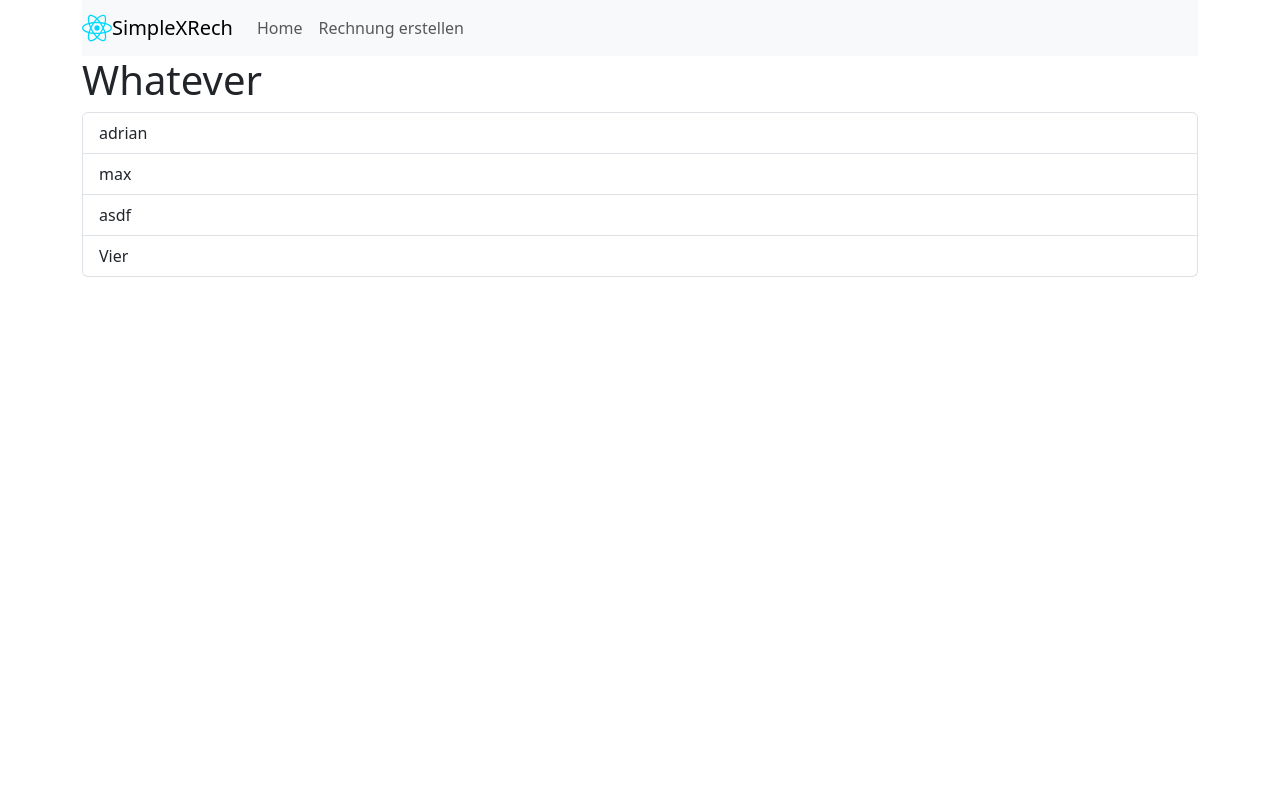
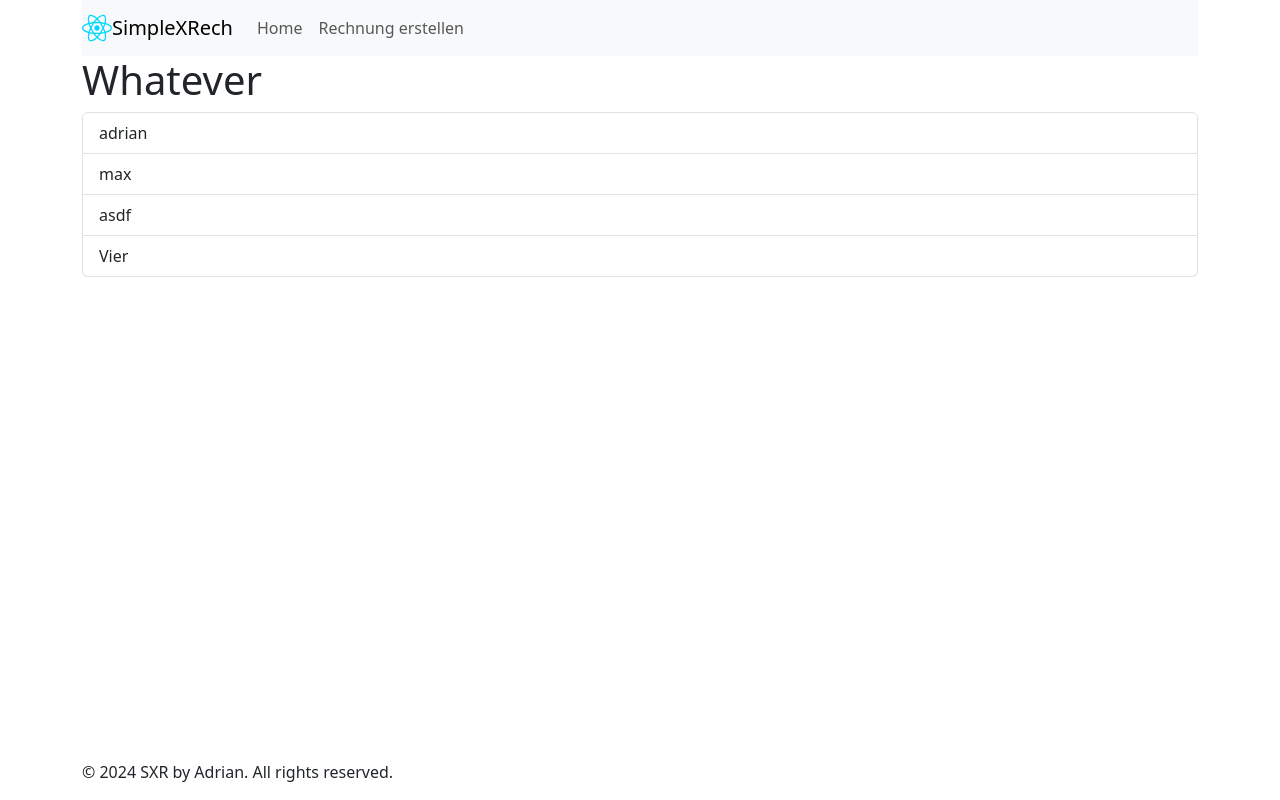
Before and after one commit to adrian1703/sxr-frontend, a React (Vite) app: page / in a window 1280 px wide. Built offline with nearby package versions, Linux system fonts and the light colour scheme.

Commit message:
Added a simple site fooder

```diff
--- a/src/App.tsx
+++ b/src/App.tsx
@@ -1,5 +1,6 @@
 import ListGroup from "./components/ListGroup.tsx";
 import SiteHeader from "./components/SiteHeader.tsx";
+import SiteFooter from "./components/SiteFooter.tsx";
 
 
 function App() {
@@ -10,10 +11,14 @@ function App() {
         'Vier'
     ]
     return (
-        <div className="container">
+        <div className="container d-flex flex-column min-vh-100">
             <SiteHeader/>
-            <ListGroup heading={"Whatever"} items={items}/>
-        </div>)
+            <main className="flex-grow-1">
+               <ListGroup heading={"Whatever"} items={items}/>
+            </main>
+            <SiteFooter/>
+        </div>
+    )
 }
 
 export default App;
--- /dev/null
+++ b/src/components/SiteFooter.tsx
@@ -0,0 +1,9 @@
+function SiteFooter () {
+    return (
+        <footer>
+            <p>© 2024 SXR by Adrian. All rights reserved.</p>
+        </footer>
+    )
+}
+
+export default SiteFooter
```
